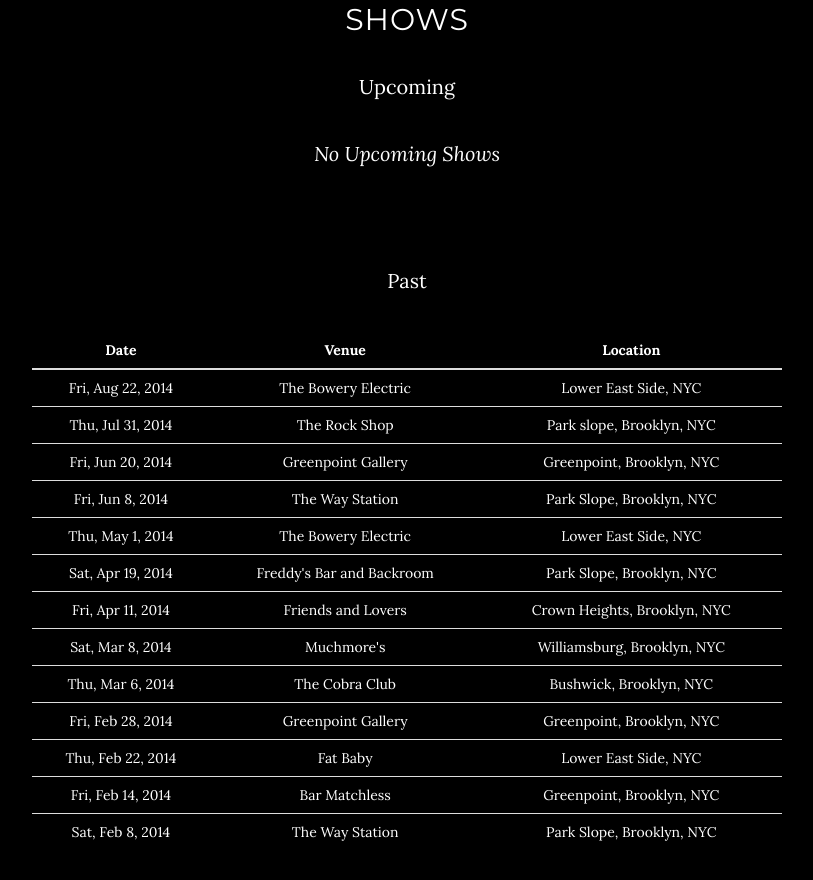
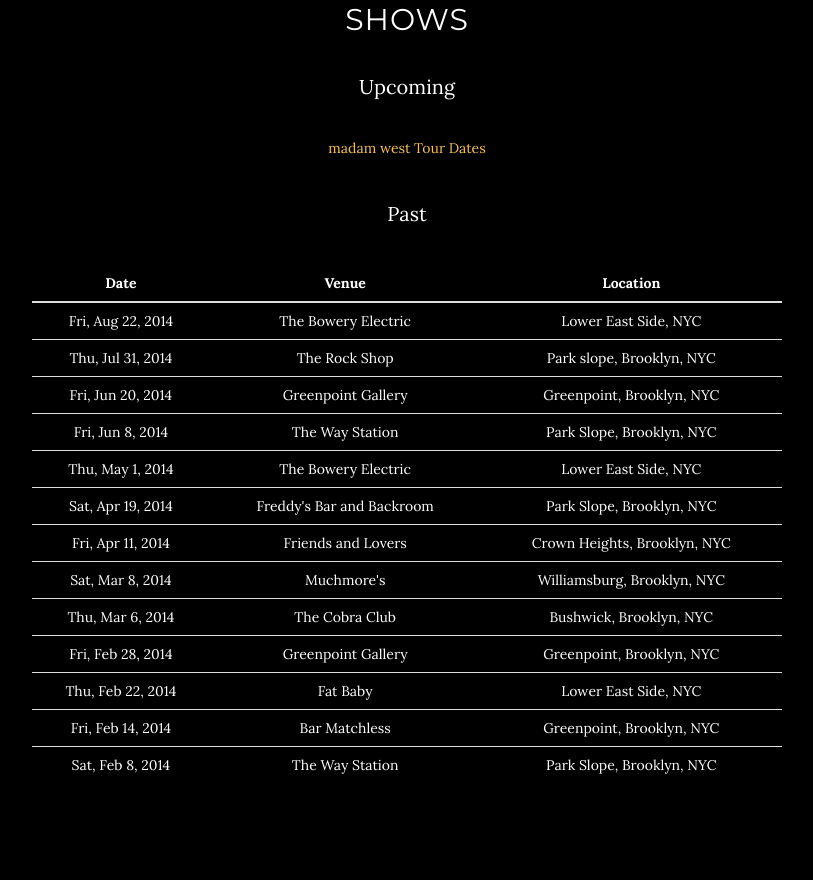
Before and after one commit to mickdee/MadamWestMusic, a plain HTML site: page index.html in a window 1280 px wide. Shown: the part 2535-3415 px from the top of the page, without its empty margins (233-1046 px from the left). Drawn offline with Linux system fonts and the light colour scheme; some packages are replaced by stand-ins of ours; a script that the page names is missing.

Commit message:
Bandsintown Widget
Automate new show dates from Bandsintown

```diff
--- a/index.html
+++ b/index.html
@@ -128,7 +128,7 @@
                 <h2>Shows</h2>
                 <p>Upcoming</p>
 
-                <p><em>No Upcoming Shows</em></p>
+                <script type='text/javascript' src='http://widget.bandsintown.com/javascripts/bit_widget.js'></script><a href="http://www.bandsintown.com/madam%20west" class="bit-widget-initializer" data-artist="madam west" data-share-links="false">madam west Tour Dates</a>
             <!--    <table class="table">
                     <thead>
                         <tr>
```
